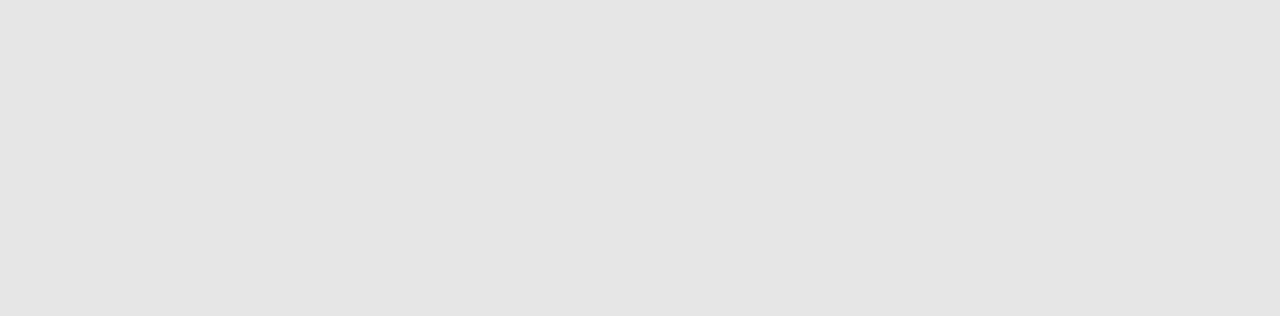
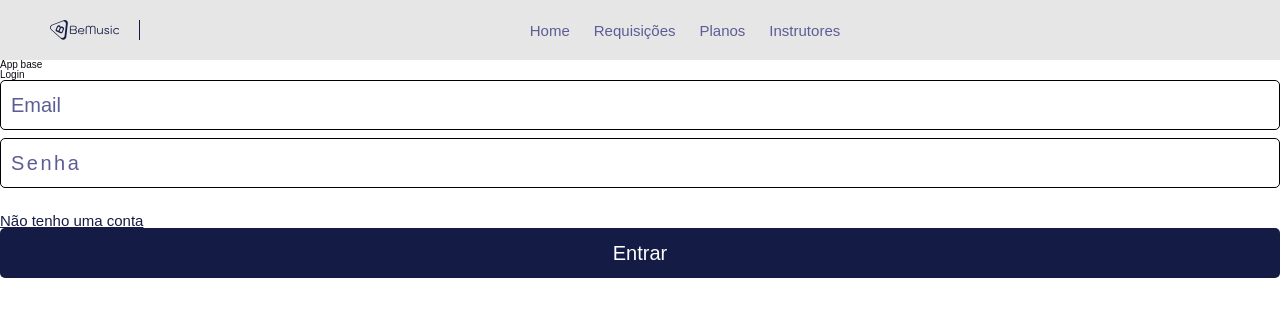
Before and after one commit to WillianBL99/be-music-app, a React (Create React App) app: page /app/home in a window 1280 px wide. Before the commit this address had no page. Shown: the top 316 px of the page. Built offline with nearby package versions, Linux system fonts and the light colour scheme; a web font is replaced by a local one.

Commit message:
implement header layout

```diff
--- a/src/App.tsx
+++ b/src/App.tsx
@@ -1,4 +1,5 @@
 import { BrowserRouter as Router, Routes, Route } from 'react-router-dom';
+import AppBase from './components/AppBase';
 import AuthBase from './components/AuthBase';
 import { AuthProvider } from './contexts/AuthContext';
 import Login from './pages/Login';
@@ -13,6 +14,11 @@
 						<Route path='/' element={<Login />} />
 						<Route path='/register' element={<Register />} />
 					</Route>
+					<Route path='app' element={<AppBase />}>
+						<Route path='/app/home' element={<Login />} />
+						<Route path='/app/*' element={<div>Pagina não encontrada</div>} />
+					</Route>
+					<Route path='*' element={<div>Pagina não encontrada</div>} />
 				</Routes>
 			</Router>
 		</AuthProvider>
--- a/src/assets/style/style.css
+++ b/src/assets/style/style.css
@@ -10,10 +10,11 @@
 	--color-primary: #141b45;
 	--color-secondary: #3d77ff;
 	--color-tertiary: #5c5d94;
-	--background-color: #e6e6e6;
+	--color-base: #e6e6e6;
 
 	--background-image: url('../images/background.svg');
 	--logo: url('../images/logo.svg');
+	--logo-inline: url('../images/logo-inline.svg');
 
 	--color-primary-dark: #392929;
 	--color-secondary-dark: #392929;
@@ -32,7 +33,7 @@
 
 	--font-color-primary: #090914;
 	--font-color-secondary: #10101b;
-	--font-color-tertiary: #18181f;
+	--font-color-tertiary: #5c5d94;
 
 	--padding-inline-page: 5px;
 
--- /dev/null
+++ b/src/components/AppBase/AppBase.tsx
@@ -0,0 +1,14 @@
+import { Outlet } from 'react-router-dom';
+import Header from '../Header';
+
+function AppBase() {
+	return (
+		<div className='AppBase'>
+			<Header />
+			<h1>App base</h1>
+			<Outlet />
+		</div>
+	);
+}
+
+export default AppBase;
--- /dev/null
+++ b/src/components/AppBase/index.tsx
@@ -0,0 +1,3 @@
+import AppBase from './AppBase';
+
+export default AppBase;
--- /dev/null
+++ b/src/components/Header/Header.tsx
@@ -0,0 +1,75 @@
+import styled from 'styled-components';
+
+function Header() {
+	return (
+		<HeaderContainer>
+			<Logo />
+			<ul className='comands'>
+				<li>Home</li>
+				<li>Requisições</li>
+				<li>Planos</li>
+				<li>Instrutores</li>
+			</ul>
+			<div className='user'></div>
+		</HeaderContainer>
+	);
+}
+
+export default Header;
+
+const HeaderContainer = styled.header`
+	display: flex;
+	flex-direction: row;
+	justify-content: space-between;
+	align-items: center;
+
+	width: 100%;
+	height: auto;
+	padding-block: 2rem;
+
+	padding-inline: var(--padding-inline-page);
+	background-color: var(--color-base);
+
+	& > ul {
+		display: flex;
+		flex-direction: row;
+		justify-content: space-between;
+		align-items: center;
+
+		width: auto;
+
+		& > li {
+			margin: 0 1.2rem;
+			cursor: pointer;
+			list-style: none;
+			font-size: var(--font-size-small);
+			color: var(--font-color-tertiary);
+
+			:hover {
+				color: var(--color-primary);
+
+				&::after {
+					content: '';
+					display: block;
+					width: 100%;
+					height: 1px;
+					background-color: var(--color-primary);
+					margin-top: 0.3rem;
+				}
+			}
+		}
+	}
+`;
+
+const Logo = styled.div`
+	width: 9rem;
+	height: 2rem;
+
+	border-right: 1px solid var(--color-primary);
+
+	background-image: var(--logo-inline);
+	object-fit: contain;
+	object-position: center;
+	background-size: contain;
+	background-repeat: no-repeat;
+`;
--- /dev/null
+++ b/src/components/Header/index.tsx
@@ -0,0 +1,3 @@
+import Header from './Header';
+
+export default Header;
--- a/src/components/Input/Input.tsx
+++ b/src/components/Input/Input.tsx
@@ -27,6 +27,7 @@
 				color={color}
 				placeholder={lable}
 				marginBottom={marginBottom}
+				required
 			/>
 		</InputContainer>
 	);
--- a/src/components/Select/Select.tsx
+++ b/src/components/Select/Select.tsx
@@ -18,11 +18,20 @@
 	placeholder: string;
 	lable: string;
 	value: any;
+	disabled?: boolean;
 	onChange: (e: any) => void;
 };
 
 function Select(props: Props) {
-	const { name, options, placeholder, onChange, lable, value } = props;
+	const {
+		disabled = false,
+		name,
+		options,
+		placeholder,
+		onChange,
+		lable,
+		value,
+	} = props;
 
 	const inputLable =
 		!value || value < 0 ? <></> : <label htmlFor={name}>{lable}</label>;
@@ -36,6 +45,7 @@
 				onChange={onChange}
 				tabSelectsValue={true}
 				isSearchable={true}
+				isDisabled={disabled}
 			/>
 		</SelectContainer>
 	);
--- a/src/pages/Login/Login.tsx
+++ b/src/pages/Login/Login.tsx
@@ -1,8 +1,11 @@
-import { ChangeEvent, useState } from 'react';
+import { ChangeEvent, FormEventHandler, useState } from 'react';
+import { useNavigate } from 'react-router-dom';
 import Button from '../../components/Buttom';
 import Input from '../../components/Input';
 import Link from '../../components/Link';
 import PasswordInput from '../../components/PasswordInput';
+import useAuth from '../../hooks/useAuth';
+import api from '../../services/api';
 
 type FormData = {
 	email: string;
@@ -10,6 +13,8 @@
 };
 
 function Login() {
+	const navigate = useNavigate();
+	const { signIn } = useAuth();
 	const [formData, setFormData] = useState<FormData>({
 		email: '',
 		password: '',
@@ -20,8 +25,24 @@
 		setFormData({ ...formData, [name]: value });
 	};
 
+	const handleSubmit = async (e: any) => {
+		e.preventDefault();
+		try {
+			const { token } = await api.signIn(formData);
+			console.log({ token });
+			signIn(token);
+			navigate('app');
+		} catch (error: any) {
+			if (error.response.status === 401) {
+				alert('Usuário ou senha inválidos');
+			} else {
+				alert('Erro ao fazer login');
+			}
+		}
+	};
+
 	return (
-		<form onSubmit={() => {}}>
+		<form onSubmit={handleSubmit}>
 			<h1>Login</h1>
 			<Input
 				name='email'
@@ -39,7 +60,7 @@
 				marginBottom='calc(var(--font-size-small) + 1rem)'
 			/>
 			<Link to='/register'>Não tenho uma conta</Link>
-			<Button color='--color-primary' text='Entrar' st='solid' />
+			<Button type='submit' color='--color-primary' text='Entrar' st='solid' />
 		</form>
 	);
 }
--- a/src/pages/Register/Register.tsx
+++ b/src/pages/Register/Register.tsx
@@ -142,6 +142,7 @@
 				options={region.cities}
 				placeholder='Cidade'
 				onChange={handleSelect('city')}
+				disabled={formDataSelect.state === -1}
 			/>
 
 			<Select
--- a/src/services/api.ts
+++ b/src/services/api.ts
@@ -53,6 +53,6 @@
 	return cities;
 }
 
-const api = { signUp, login: signIn, getStates, getCities };
+const api = { signUp, signIn, getStates, getCities };
 
 export default api;
```
Also changed, not shown: src/assets/images/logo-inline.svg (added).
